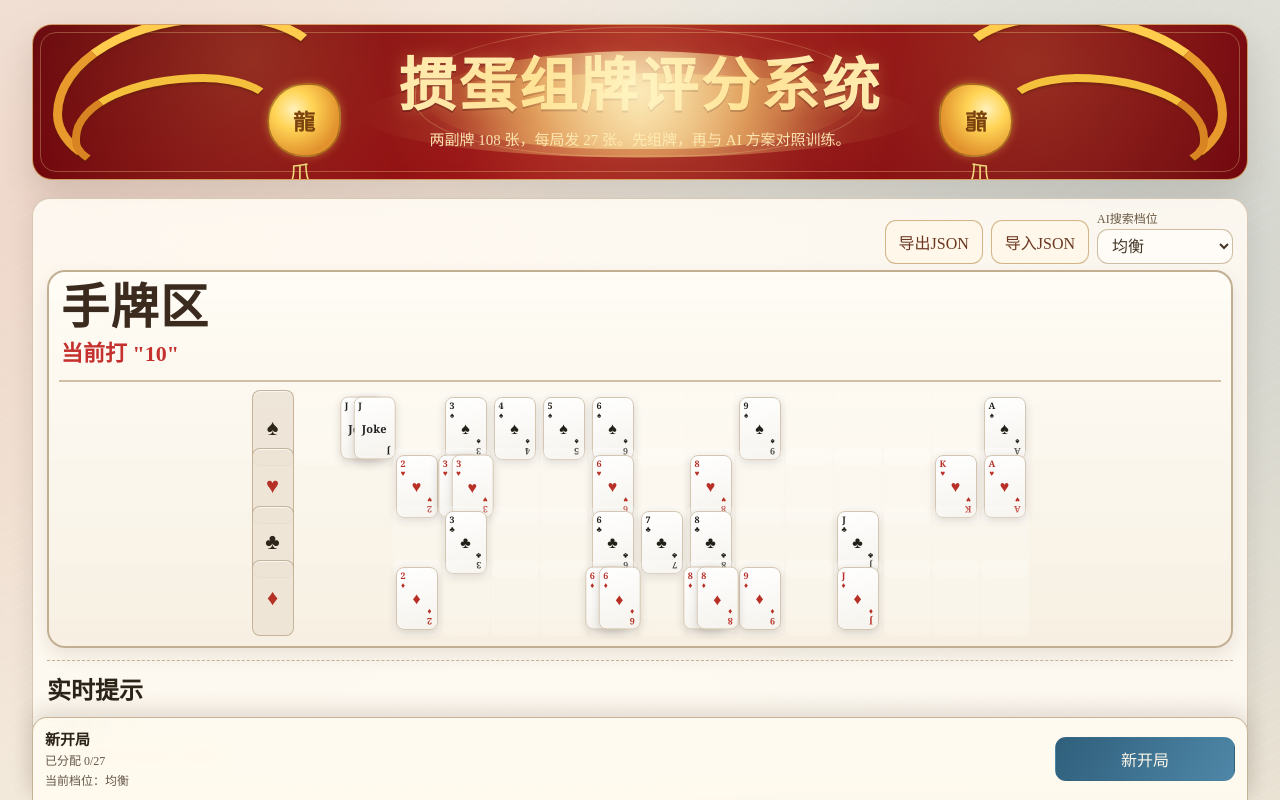
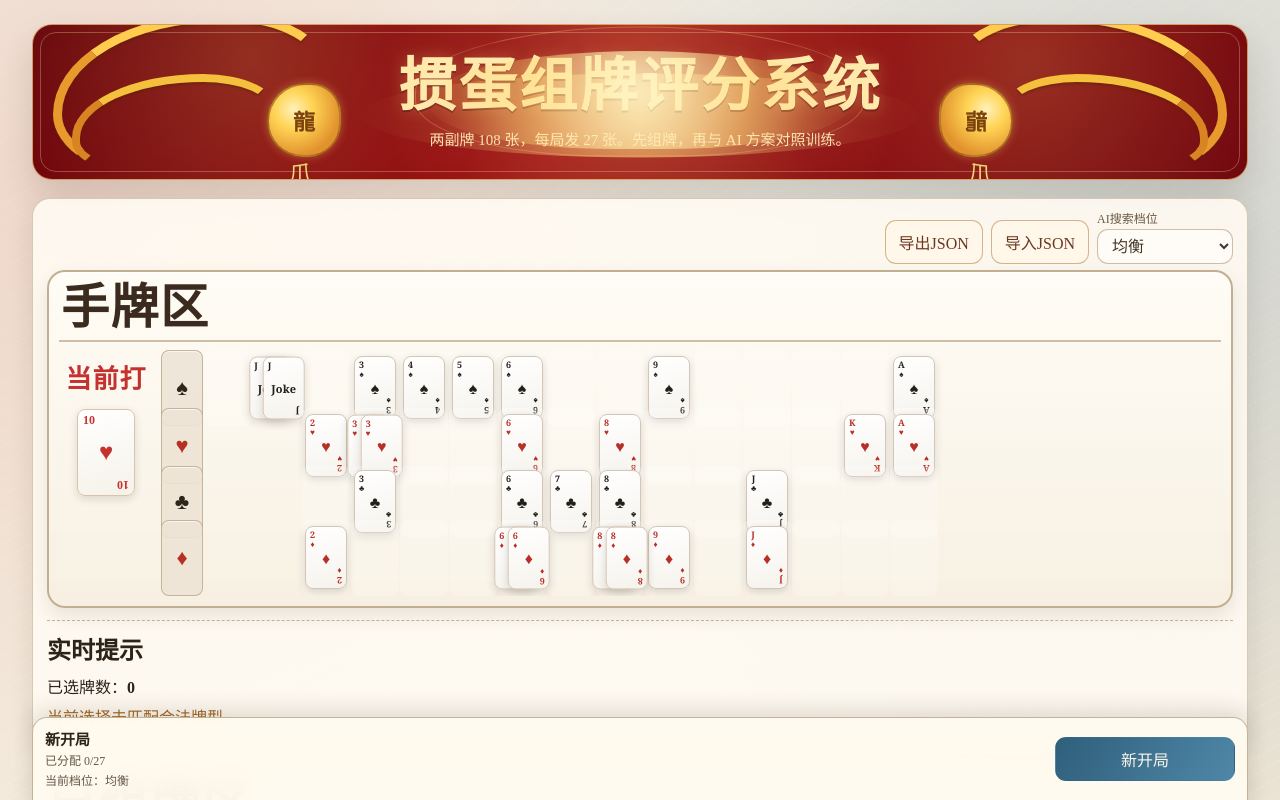
Before and after one commit to ptao73/GDan, a React (Vite) app: page / in a window 1280 px wide. Shown: the top 800 px of the page. Built offline with nearby package versions, Linux system fonts and the light colour scheme.

Commit message:
style: move trump indicator below divider with two-line heart card layout

```diff
--- a/src/App.css
+++ b/src/App.css
@@ -391,9 +391,7 @@ button.ghost:hover {
   box-shadow:
     inset 0 1px 0 rgba(255, 255, 255, 0.76),
     0 8px 18px rgba(85, 65, 38, 0.12);
-  overflow-x: auto;
-  overflow-y: hidden;
-  -webkit-overflow-scrolling: touch;
+  overflow: hidden;
 }
 
 .matrix-meta {
@@ -414,17 +412,76 @@ button.ghost:hover {
   letter-spacing: 1.5px;
 }
 
-.matrix-meta-trump {
+.matrix-stage {
+  display: grid;
+  grid-template-columns: 94px 1fr;
+  align-items: start;
+  gap: 8px;
+}
+
+.matrix-trump-side {
+  display: grid;
+  gap: 8px;
+  justify-items: center;
+  align-content: start;
+  padding-top: 2px;
+}
+
+.matrix-trump-label {
   margin: 0;
   color: #c4312e;
-  font-size: 22px;
+  font-size: 26px;
   font-weight: 700;
-  line-height: 1.15;
+  letter-spacing: 1px;
+}
+
+.matrix-trump-card {
+  position: relative;
+  width: 58px;
+  aspect-ratio: 2 / 3;
+  border-radius: 8px;
+  border: 1.5px solid #d7c5aa;
+  background: linear-gradient(165deg, #fff, #f6f2ea);
+  color: #c4312e;
+  box-shadow: 0 3px 8px rgba(45, 34, 23, 0.14);
+}
+
+.matrix-trump-card .trump-rank {
+  position: absolute;
+  font-size: 12px;
+  font-weight: 700;
+  line-height: 1;
+}
+
+.matrix-trump-card .trump-rank.tl {
+  left: 5px;
+  top: 4px;
+}
+
+.matrix-trump-card .trump-rank.br {
+  right: 5px;
+  bottom: 4px;
+  transform: rotate(180deg);
+}
+
+.matrix-trump-card .trump-suit {
+  position: absolute;
+  left: 50%;
+  top: 50%;
+  transform: translate(-50%, -50%);
+  font-size: 24px;
+  line-height: 1;
+}
+
+.matrix-scroll {
+  overflow-x: auto;
+  overflow-y: hidden;
+  -webkit-overflow-scrolling: touch;
 }
 
 .card-matrix-grid {
   width: fit-content;
-  margin: 0 auto;
+  margin: 0;
   display: grid;
   gap: var(--matrix-gap);
   padding: 0;
@@ -1137,8 +1194,26 @@ button.ghost:hover {
     letter-spacing: 1px;
   }
 
-  .matrix-meta-trump {
+  .matrix-stage {
+    grid-template-columns: 72px 1fr;
+    gap: 6px;
+  }
+
+  .matrix-trump-label {
     font-size: 18px;
+  }
+
+  .matrix-trump-card {
+    width: 46px;
+    border-radius: 7px;
+  }
+
+  .matrix-trump-card .trump-rank {
+    font-size: 10px;
+  }
+
+  .matrix-trump-card .trump-suit {
+    font-size: 19px;
   }
 
   .cards-main-tools {
--- a/src/components/CardMatrix.jsx
+++ b/src/components/CardMatrix.jsx
@@ -39,8 +39,17 @@ export default function CardMatrix({
     <div className="matrix-board">
       <div className="matrix-meta">
         <h2>手牌区</h2>
-        <p className="matrix-meta-trump">当前打 "{trumpRank}"</p>
       </div>
+      <div className="matrix-stage">
+        <aside className="matrix-trump-side">
+          <p className="matrix-trump-label">当前打</p>
+          <div className="matrix-trump-card" aria-label={`红桃${trumpRank}`}>
+            <span className="trump-rank tl">{trumpRank}</span>
+            <span className="trump-suit">♥</span>
+            <span className="trump-rank br">{trumpRank}</span>
+          </div>
+        </aside>
+        <div className="matrix-scroll">
           <div className="card-matrix-grid">
             <div className="matrix-body">
               {SUIT_ROWS.map((suit, rowIndex) => (
@@ -88,5 +97,7 @@ export default function CardMatrix({
             </div>
           </div>
         </div>
+      </div>
+    </div>
   );
 }
```
Lines whose indentation alone changed are shown as unchanged.
